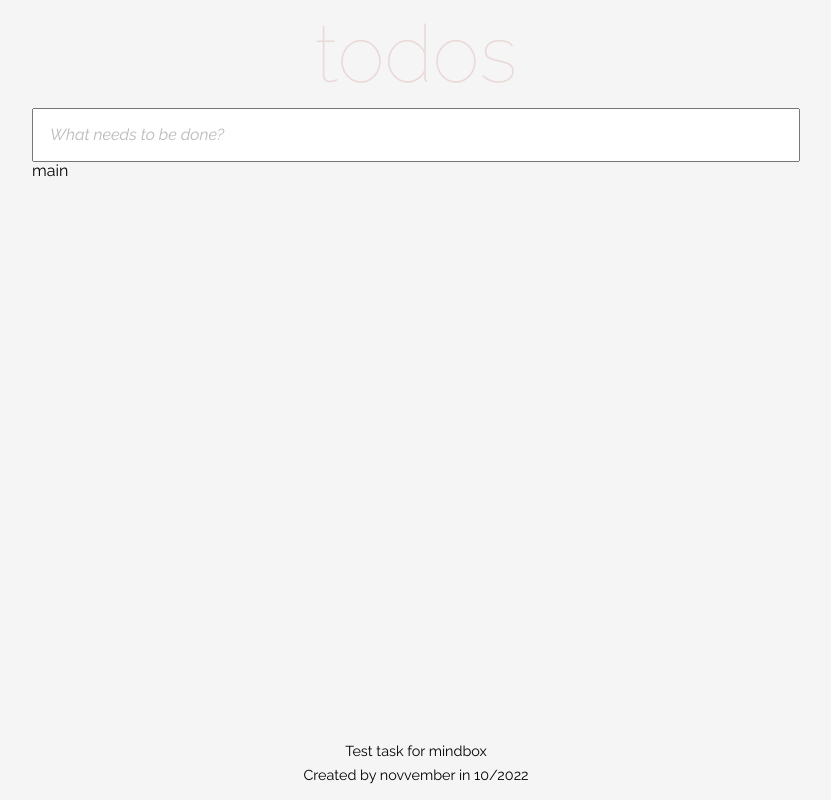
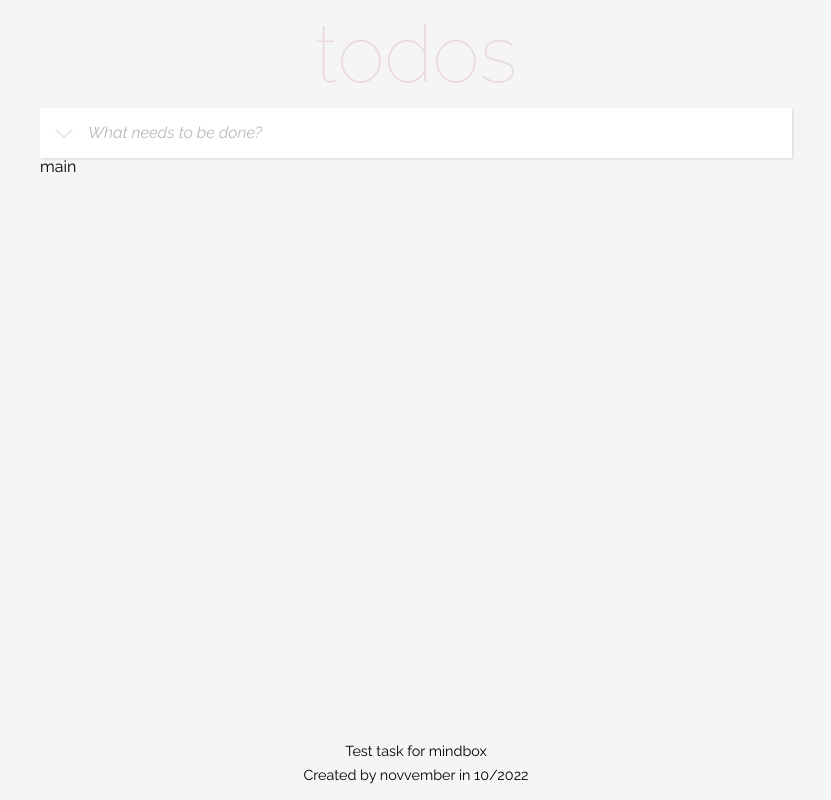
Before and after one commit to novvember/mindbox-todos, a React (Create React App) app: page / in a window 1280 px wide. Shown: the whole page, without its empty margins (224-1055 px from the left). Built offline with nearby package versions, Linux system fonts and the light colour scheme.

Commit message:
feat: add layout for add input

```diff
--- a/package.json
+++ b/package.json
@@ -11,6 +11,7 @@
     "@types/node": "^18.11.7",
     "@types/react": "^18.0.24",
     "@types/react-dom": "^18.0.8",
+    "classnames": "^2.3.2",
     "react": "^18.2.0",
     "react-dom": "^18.2.0",
     "react-scripts": "5.0.1",
--- a/src/components/Add/Add.css
+++ b/src/components/Add/Add.css
@@ -1,14 +1,78 @@
 .add {
   display: flex;
   flex-direction: column;
+  position: relative;
 }
 
 .add__input {
   display: block;
-  padding: 1em;
+  width: 100%;
+  box-sizing: border-box;
+  padding: 1em 5em 1em 3em;
+  border: none;
+  --shadow-color: 0deg 0% 0%;
+  --shadow-elevation-low: 0.3px 0.4px 0.7px hsl(var(--shadow-color) / 0.03),
+    0.5px 0.7px 1.2px -0.3px hsl(var(--shadow-color) / 0.08),
+    1.1px 1.5px 2.6px -0.6px hsl(var(--shadow-color) / 0.12);
+  --shadow-elevation-medium: 0.3px 0.4px 0.7px hsl(var(--shadow-color) / 0.03),
+    1.3px 1.7px 3px -0.2px hsl(var(--shadow-color) / 0.07),
+    2.6px 3.6px 6.2px -0.4px hsl(var(--shadow-color) / 0.1),
+    5.6px 7.7px 13.4px -0.6px hsl(var(--shadow-color) / 0.14);
+  box-shadow: var(--shadow-elevation-low);
+  transition: box-shadow 0.2s;
+}
+
+.add__input:focus {
+  outline: none;
+  box-shadow: var(--shadow-elevation-medium);
 }
 
 .add__input::placeholder {
   font-style: italic;
   opacity: 0.5;
 }
+
+.add::before {
+  content: '';
+  position: absolute;
+  left: 0.5em;
+  top: 50%;
+  transform: translateY(-50%);
+  display: block;
+  width: 2em;
+  height: 2em;
+  background-image: url(../../images/icon__down.svg);
+  background-position: center;
+  background-size: contain;
+  opacity: 0.2;
+  transition: opacity 0.2s;
+}
+
+.add:has(.add__input:focus)::before {
+  opacity: 1;
+}
+
+.add__save-button {
+  position: absolute;
+  top: 50%;
+  right: 1em;
+  transform: translateY(-50%);
+  border: 1px solid var(--primary);
+  background-color: transparent;
+  border-radius: 0.2em;
+  cursor: pointer;
+  visibility: hidden;
+  transition: opacity 0.2s, transform 0.1s;
+}
+
+.add__save-button_active {
+  visibility: visible;
+}
+
+.add__save-button:hover {
+  opacity: 0.7;
+}
+
+.add__save-button:active {
+  transform: translateY(-50%) scale(0.9);
+}
--- a/src/components/Add/Add.tsx
+++ b/src/components/Add/Add.tsx
@@ -1,9 +1,35 @@
+import classNames from 'classnames';
+import { ChangeEvent, FormEvent, useState } from 'react';
 import './Add.css';
 
 function Add() {
+  const [value, setValue] = useState('');
+
+  function handleChange(event: ChangeEvent<HTMLInputElement>) {
+    setValue(event.target.value);
+  }
+
+  function handleSubmit(event: FormEvent<HTMLFormElement>) {
+    event.preventDefault();
+  }
+
   return (
-    <form action="" className="add">
-      <input className='add__input' type="text" placeholder='What needs to be done?'></input>
+    <form action="" className="add" onSubmit={handleSubmit}>
+      <input
+        className="add__input"
+        type="text"
+        placeholder="What needs to be done?"
+        value={value}
+        onChange={handleChange}
+      />
+      <button
+        className={classNames('add__save-button', {
+          'add__save-button_active': value,
+        })}
+        type="submit"
+      >
+        Add
+      </button>
     </form>
   );
 }
--- a/src/components/App/App.css
+++ b/src/components/App/App.css
@@ -42,9 +42,11 @@ input:focus {
 /* Родительский элемент всех компонентов */
 .content {
   width: 100%;
+  box-sizing: border-box;
   max-width: 768px;
   min-width: 320px;
   margin: 0 auto;
+  padding: 0 0.5em;
   display: flex;
   height: 100vh;
   flex-direction: column;
```
Also changed, not shown: src/images/icon__down.svg (added), 1 other file (tests, documents, lock files or other folders).
